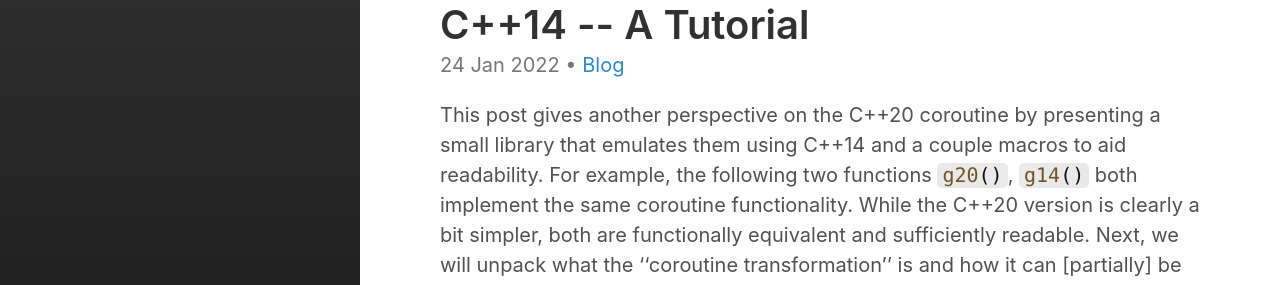
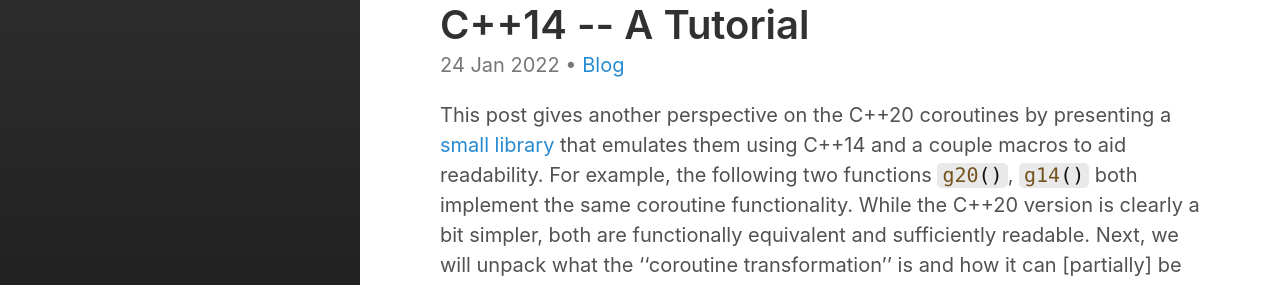
Before and after one commit to move47/goyal_himanshu.github.io, a Jekyll site: the page built from _posts/2022-01-24-macoro.md, in a window 1280 px wide and 900 px high. Shown: the part 130-415 px from the top of the window. Built offline with Jekyll 4.4.1, drawn with Linux system fonts in a browser that asks for light colours.

Commit message:
coro editing

````diff
--- a/_posts/2022-01-24-macoro.md
+++ b/_posts/2022-01-24-macoro.md
@@ -10,7 +10,7 @@ tags:
 ---
 
 
-This post gives another perspective on the C++20  coroutine by presenting a small library that emulates them using C++14 and a couple macros to aid readability. For example, the following two functions <span style="border-radius:5px;padding-left:5px;padding-right:5px;padding-bottom:1px;background:#e9e9e9;font-family:Consolas;"><span style=";color:#74531f;">g20</span><span style="color:#111110">()</span></span>, <span style="border-radius:5px;padding-left:5px;padding-right:5px;padding-bottom:1px;background:#e9e9e9;font-family:Consolas;"><span style="color:#74531f;">g14</span><span style="color:#111110">()</span></span> both implement the same coroutine functionality. While the C++20 version is clearly a bit simpler, both are functionally equivalent and sufficiently readable. Next, we will unpack what the ''coroutine transformation'' is and how it can [partially] be implemented without specialized compiler support.
+This post gives another perspective on the C++20  coroutines by presenting a [small library](http://github.com/ladnir/macoro) that emulates them using C++14 and a couple macros to aid readability. For example, the following two functions <span style="border-radius:5px;padding-left:5px;padding-right:5px;padding-bottom:1px;background:#e9e9e9;font-family:Consolas;"><span style=";color:#74531f;">g20</span><span style="color:#111110">()</span></span>, <span style="border-radius:5px;padding-left:5px;padding-right:5px;padding-bottom:1px;background:#e9e9e9;font-family:Consolas;"><span style="color:#74531f;">g14</span><span style="color:#111110">()</span></span> both implement the same coroutine functionality. While the C++20 version is clearly a bit simpler, both are functionally equivalent and sufficiently readable. Next, we will unpack what the ''coroutine transformation'' is and how it can [partially] be implemented without specialized compiler support.
 
 <!-- ```c++
 my_future<int>  h();
````
